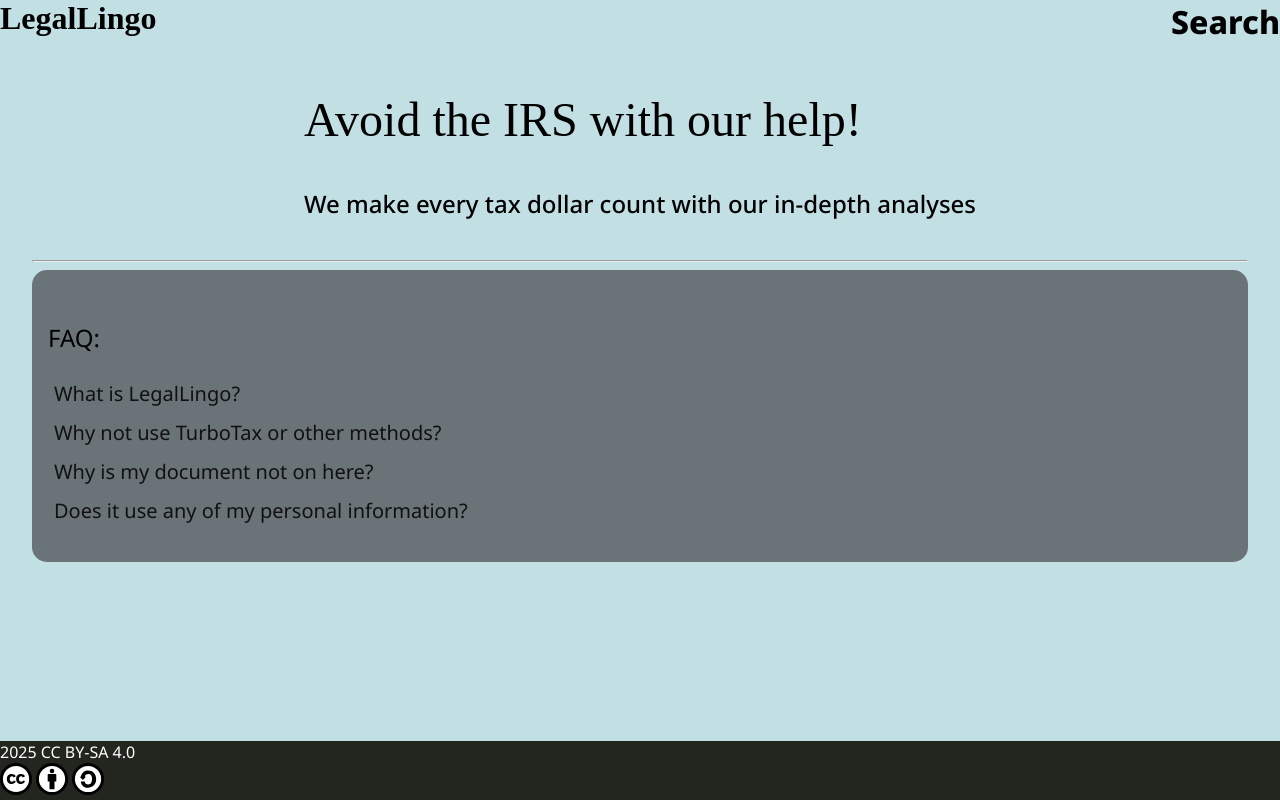
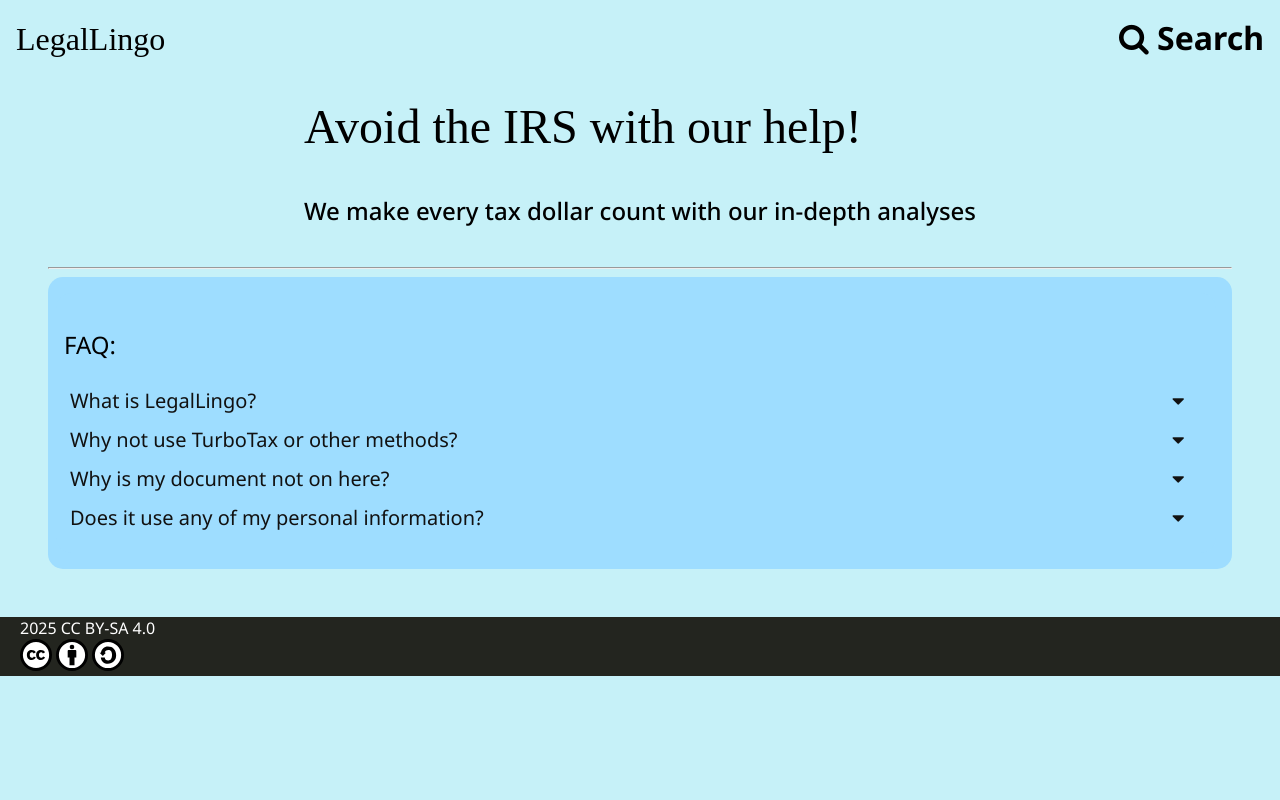
Before and after one commit to poibear/LegalLingo, a Flask app: page / in a window 1280 px wide. Run offline with Flask 3, Linux system fonts and the light colour scheme; some web fonts are replaced.

Commit message:
final stage

```diff
--- a/app.py
+++ b/app.py
@@ -88,7 +88,7 @@ def form():
 
 #Starts the server, do not change!
 if __name__ == "__main__":
-    host = "127.0.0.1"
+    host = "0.0.0.0"
     port = "8080"
     app.config["TEMPLATES_AUTO_RELOAD"] = True # reload on html change
     app.secret_key = 'supa secretz'
--- a/static/css/styles.css
+++ b/static/css/styles.css
@@ -10,10 +10,18 @@ body {
     flex-direction: column;
     min-height: 100vh;
     margin: 0;
-    background: #C2DFE3;
+    background: #c6f1f8;
 }
 
 a {
+    color: royalblue;
+}
+
+b {
+    font-weight: 700;
+}
+
+/* a {
     position: relative;
     display: inline-block;
     font-size: 2em;
@@ -21,7 +29,7 @@ a {
     font-weight: 800;
     text-decoration: underline;
     overflow: hidden;
-}
+} */
 
 button {
     background-color: transparent;
@@ -46,7 +54,7 @@ nav {
 }
 
 nav a {
-    color: black;
+    color: rgba(4, 50, 85, 0.964);
     text-decoration: none;
 }
 
@@ -63,6 +71,7 @@ nav a {
 }
 
 #logo a {
+    color: black;
     font-family: "DM Serif Text", serif;
     font-size: 1em;
 }
@@ -72,7 +81,9 @@ nav a {
 }
 
 #search a {
+    color: black;
     font-size: 1em;
+    font-weight: 700;
 }
 
 #banner-text {
@@ -107,6 +118,10 @@ nav a {
     border-radius: 20px;
 } */
 
+.total {
+    padding: 1em
+}
+
 .form-name {
     font-size: 2em;
     font-weight: 700;
@@ -124,6 +139,7 @@ nav a {
     display: block;
     border: none;
     background: rgb(105, 115, 120);
+    background: #9eddff;
     border-radius: 15px;
     width:100%;
     text-align: left;
@@ -153,12 +169,12 @@ nav a {
 
 .dropdown-container {
     display: none;
-    background: #91cceb;
+    background: #60d8f3;
     padding-left: 16px;
     border-radius: 5px;
 }
 
-.fa-caret-down {
+.fa-sort-desc {
     float: right;
     padding-right: 8px;
 }
@@ -166,8 +182,9 @@ nav a {
 .panel {
     justify-content: center;
     background-color: #23251f;
-
-    left: 0;
+    padding-left: 20px;
+    align-self: center;
+    left: 10;
     bottom: 0;
     width: 100%;
 }
--- a/templates/form.html
+++ b/templates/form.html
@@ -3,7 +3,6 @@
 {% block main %}
 <h2 class="form-name">{{ form_name }}</h2>
 <h4><b>Brief Summary:</b> {{ summary }}</h4>
-<br>
 <h4>Full Summary and Field Descriptions:</h4>
 <span style="white-space: pre-line">{{ form_desc }}</span>
 {% endblock %}
--- a/templates/index.html
+++ b/templates/index.html
@@ -17,7 +17,7 @@
         <h1 id="faq-container">FAQ: </h1>
         {% for question, answer in FAQ.items() %}
             <button class="dropdown-btn">{{ question }}
-                <i class="fa fa-caret-down"></i>
+                <i class="fa fa-sort-desc"></i>
             </button>
             <div class="dropdown-container">
                 <h4>{{ answer }}</h4>
--- a/templates/layout.html
+++ b/templates/layout.html
@@ -9,17 +9,18 @@
     <link rel="preconnect" href="https://fonts.gstatic.com" crossorigin>
     <link href="https://fonts.googleapis.com/css2?family=DM+Serif+Text:ital@0;1&display=swap" rel="stylesheet">
     <link href="https://fonts.googleapis.com/css2?family=Noto+Sans:ital,wght@0,100..900;1,100..900&display=swap" rel="stylesheet">
+    <link rel="stylesheet" href="https://cdnjs.cloudflare.com/ajax/libs/font-awesome/4.7.0/css/font-awesome.min.css">
 </head>
 <body>
-    <!-- <a id="background"></a> -->
+    <div class="total">
         <nav>
             <span id="logo"><a href="/">LegalLingo</a></span>
-        <!-- maybe add border radius to search box, 2px?, #added -->
-        <span id="search"><a href="/search">Search</a></span>
+            <span id="search"><a href="/search"><i class="fa fa-search"></i> Search</a></span>
         </nav>
         <div id="wrapper">
             {% block main %}
             {% endblock %}
+        </div>
     </div>
         <footer>
             <div class="panel">
--- a/templates/search.html
+++ b/templates/search.html
@@ -14,10 +14,6 @@
             {% for name, summary in form_names.items() %}
             <tr>
                 <td><button><a href="/form?name={{ name }}">{{ name }}</a></button></td>
-                <!-- <form action="/form?name={{ name }}">
-                    <input type="hidden" name="name" value="{{ name }}"/>
-                    <input type="submit" value="{{ name }}"/>
-                </form> -->
                 <td>{{ summary }}</td>
             </tr>
             {% endfor %}
```
Also changed, not shown: templates/form-results.html (+6 -4 lines). Lines whose indentation alone changed are shown as unchanged.
